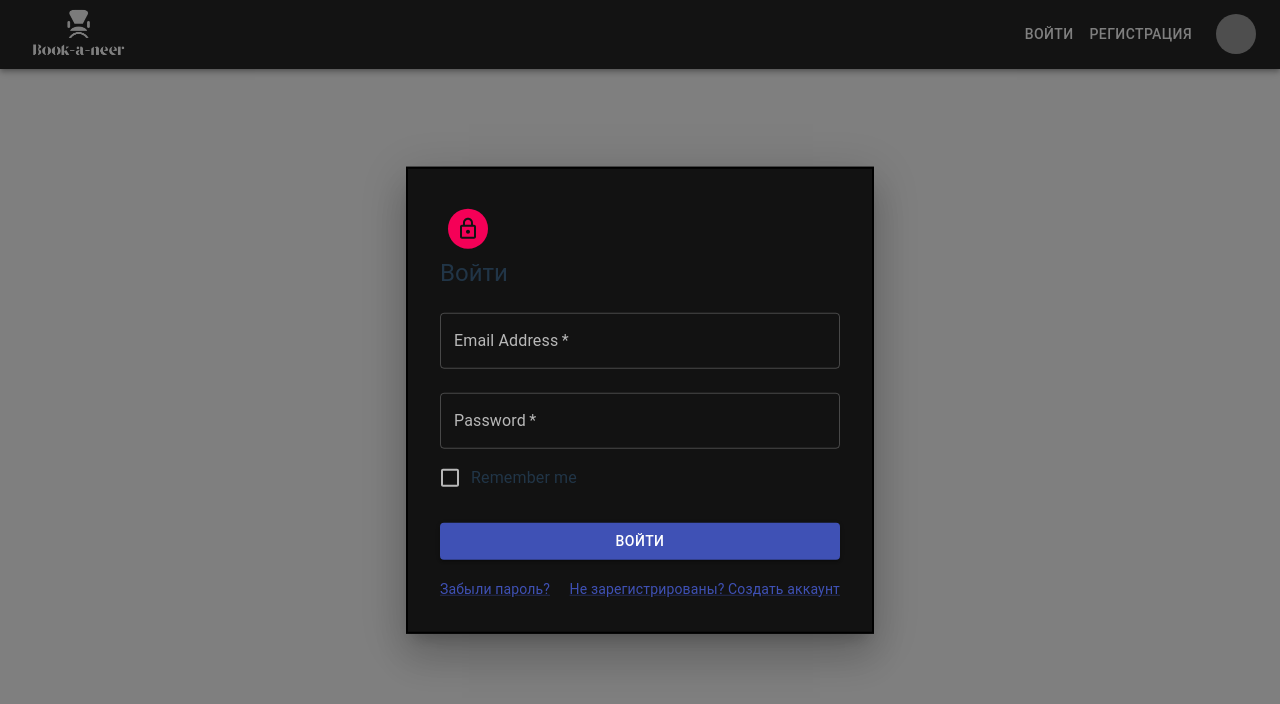
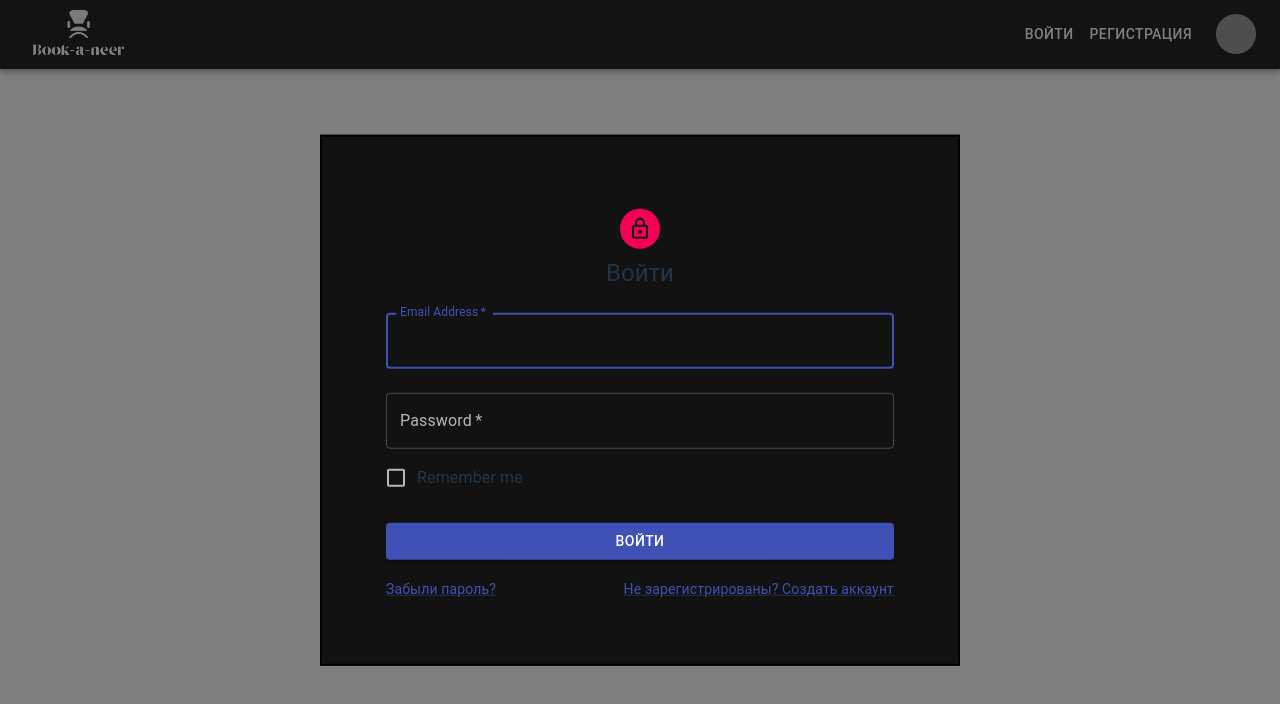
Before and after one commit to imagine2509/my-office-app, a React (Vite) app in the folder client/: page / in a window 1280 px wide. Both pictures are taken after a click on the button "ВОЙТИ". Shown: the top 704 px of the page. Built offline with nearby package versions, Linux system fonts and the light colour scheme; grey boxes are pictures that could not be loaded.

Commit message:
reg modal

```diff
--- a/client/package.json
+++ b/client/package.json
@@ -28,6 +28,7 @@
     "eslint": "^8.45.0",
     "eslint-plugin-react-hooks": "^4.6.0",
     "eslint-plugin-react-refresh": "^0.4.3",
+    "sass": "^1.69.5",
     "typescript": "^5.0.2",
     "vite": "^4.4.5"
   }
--- a/client/src/components/Header/NavMenu.tsx
+++ b/client/src/components/Header/NavMenu.tsx
@@ -1,34 +1,30 @@
 import {
-  Avatar,
   Box,
   Button,
-  Checkbox,
-  FormControlLabel,
-  Grid,
   IconButton,
-  Link,
   Menu,
   MenuItem,
   Modal,
-  TextField,
   Typography,
 } from '@mui/material'
-import {
-  Menu as MenuIcon,
-  LockOutlined as LockOutlinedIcon,
-} from '@mui/icons-material'
+import { Menu as MenuIcon } from '@mui/icons-material'
+
 import { useState } from 'react'
+import Login from '../pages/Login/Login'
+import Register from '../pages/Register/Register'
 
 type MenuProps = {
   burger: boolean
 }
 
-const pages = ['Войти', 'Зарегистрироваться']
+const NavMenu = ({ burger }: MenuProps) => {
+  const [loginOpen, setLoginOpen] = useState(false)
+  const [regOpen, setRegOpen] = useState(false)
 
-const NavMenu = ({ burger }: MenuProps) => {
-  const [open, setOpen] = useState(false)
-  const handleOpen = () => setOpen(true)
-  const handleClose = () => setOpen(false)
+  const handleLoginOpen = () => setLoginOpen(true)
+  const handleLoginClose = () => setLoginOpen(false)
+  const handleRegOpen = () => setRegOpen(true)
+  const handleRegClose = () => setRegOpen(false)
 
   const [anchorElNav, setAnchorElNav] = useState<null | HTMLElement>(null)
 
@@ -38,20 +34,6 @@ const NavMenu = ({ burger }: MenuProps) => {
 
   const handleCloseNavMenu = () => {
     setAnchorElNav(null)
-  }
-
-  const handleSubmit = async (event: React.FormEvent<HTMLFormElement>) => {
-    event.preventDefault()
-    const data = new FormData(event.currentTarget)
-    const res = await fetch('http://localhost:3002/api/user/register', {
-      method: 'POST',
-      headers: {
-        'Content-Type': 'application/json',
-      },
-      body: JSON.stringify(data),
-    })
-    const userData = res.json()
-    console.log(userData)
   }
 
   return burger ? (
@@ -83,11 +65,30 @@ const NavMenu = ({ burger }: MenuProps) => {
         sx={{
           display: { xs: 'block', md: 'none' },
         }}>
-        {pages.map((page) => (
-          <MenuItem key={page} onClick={handleCloseNavMenu}>
-            <Typography textAlign='center'>{page}</Typography>
-          </MenuItem>
-        ))}
+        <MenuItem onClick={handleCloseNavMenu}>
+          <Typography onClick={handleLoginOpen} textAlign='center'>
+            Войти
+          </Typography>
+        </MenuItem>
+        <Modal
+          open={loginOpen}
+          onClose={handleLoginClose}
+          aria-labelledby='modal-modal-title'
+          aria-describedby='modal-modal-description'>
+          <Login />
+        </Modal>
+        <MenuItem onClick={handleCloseNavMenu}>
+          <Typography onClick={handleRegOpen} textAlign='center'>
+            Регистрация
+          </Typography>
+        </MenuItem>
+        <Modal
+          open={regOpen}
+          onClose={handleRegClose}
+          aria-labelledby='modal-modal-title'
+          aria-describedby='modal-modal-description'>
+          <Register />
+        </Modal>
       </Menu>
     </Box>
   ) : (
@@ -99,89 +100,29 @@ const NavMenu = ({ burger }: MenuProps) => {
         mr: 2,
       }}>
       <Button
-        onClick={handleOpen}
+        onClick={handleLoginOpen}
         sx={{ my: 2, color: 'white', display: 'block' }}>
         Войти
       </Button>
       <Modal
-        open={open}
-        onClose={handleClose}
+        open={loginOpen}
+        onClose={handleLoginClose}
         aria-labelledby='modal-modal-title'
         aria-describedby='modal-modal-description'>
-        <Box
-          sx={{
-            position: 'absolute',
-            top: '50%',
-            left: '50%',
-            transform: 'translate(-50%, -50%)',
-            width: 400,
-            bgcolor: 'background.paper',
-            border: '2px solid #000',
-            boxShadow: 24,
-            p: 4,
-          }}>
-          <Avatar sx={{ m: 1, bgcolor: 'secondary.main' }}>
-            <LockOutlinedIcon />
-          </Avatar>
-          <Typography component='h1' variant='h5'>
-            Войти
-          </Typography>
-          <Box
-            component='form'
-            onSubmit={handleSubmit}
-            noValidate
-            sx={{ mt: 1 }}>
-            <TextField
-              margin='normal'
-              required
-              fullWidth
-              id='email'
-              label='Email Address'
-              name='email'
-              autoComplete='email'
-              autoFocus
-            />
-            <TextField
-              margin='normal'
-              required
-              fullWidth
-              name='password'
-              label='Password'
-              type='password'
-              id='password'
-              autoComplete='current-password'
-            />
-            <FormControlLabel
-              control={<Checkbox value='remember' color='primary' />}
-              label='Remember me'
-            />
-            <Button
-              type='submit'
-              fullWidth
-              variant='contained'
-              sx={{ mt: 3, mb: 2 }}>
-              Войти
-            </Button>
-            <Grid container>
-              <Grid item xs>
-                <Link href='#' variant='body2'>
-                  Забыли пароль?
-                </Link>
-              </Grid>
-              <Grid item>
-                <Link href='/signup' variant='body2'>
-                  {'Не зарегистрированы? Создать аккаунт'}
-                </Link>
-              </Grid>
-            </Grid>
-          </Box>
-        </Box>
+        <Login />
       </Modal>
       <Button
         onClick={handleCloseNavMenu}
         sx={{ my: 2, color: 'white', display: 'block' }}>
         Регистрация
       </Button>
+      <Modal
+        open={regOpen}
+        onClose={handleRegClose}
+        aria-labelledby='modal-modal-title'
+        aria-describedby='modal-modal-description'>
+        <Register />
+      </Modal>
     </Box>
   )
 }
--- a/client/src/components/pages/Login/Login.tsx
+++ b/client/src/components/pages/Login/Login.tsx
@@ -2,7 +2,6 @@ import * as React from 'react'
 import {
   Avatar,
   Button,
-  CssBaseline,
   TextField,
   FormControlLabel,
   Checkbox,
@@ -11,72 +10,37 @@ import {
   Box,
   Typography,
   Container,
-  Modal,
 } from '@mui/material'
 import { LockOutlined as LockOutlinedIcon } from '@mui/icons-material'
-
-import { ThemeProvider } from '@mui/material/styles'
-import { mainTheme } from '../../themes/mainTheme'
-import { useState } from 'react'
-
-const style = {
-  position: 'absolute',
-  top: '50%',
-  left: '50%',
-  transform: 'translate(-50%, -50%)',
-  width: 400,
-  bgcolor: 'background.paper',
-  border: '2px solid #000',
-  boxShadow: 24,
-  p: 4,
-}
+import styles from './style.module.scss'
 
 export default function Login() {
   // handle form submit. TODO: replace console.log with actual query to server
-  const handleSubmit = (event: React.FormEvent<HTMLFormElement>) => {
+  const handleSubmit = async (event: React.FormEvent<HTMLFormElement>) => {
     event.preventDefault()
-    const data = new FormData(event.currentTarget)
-    console.log({
-      email: data.get('email'),
-      password: data.get('password'),
+    const data = Object.fromEntries(new FormData(event.currentTarget))
+
+    const res = await fetch('http://localhost:3002/api/user/register', {
+      method: 'POST',
+      headers: {
+        'Content-Type': 'application/json',
+      },
+      body: JSON.stringify(data),
     })
+    const userData = await res.json()
+    console.log(userData)
   }
 
-  // modal state. TODO: transfer this to RTK actions and navBar
-
-  const [open, setOpen] = useState(false)
-  const handleClose = () => setOpen(false)
-
   return (
-    <ThemeProvider theme={mainTheme}>
-      <Modal
-        open={open}
-        onClose={handleClose}
-        aria-labelledby='modal-modal-title'
-        aria-describedby='modal-modal-description'>
-        <Box
-          sx={{
-            position: 'absolute',
-            top: '50%',
-            left: '50%',
-            transform: 'translate(-50%, -50%)',
-            width: 400,
-            bgcolor: 'background.paper',
-            border: '2px solid #000',
-            boxShadow: 24,
-            p: 4,
-          }}>
+    <Container component='main' maxWidth='xs'>
+      <Box className={styles.modal} sx={{ bgcolor: 'background.paper' }}>
         <Avatar sx={{ m: 1, bgcolor: 'secondary.main' }}>
           <LockOutlinedIcon />
         </Avatar>
         <Typography component='h1' variant='h5'>
           Войти
         </Typography>
-          <Box
-            component='form'
-            onSubmit={handleSubmit}
-            noValidate
-            sx={{ mt: 1 }}>
+        <Box component='form' onSubmit={handleSubmit} noValidate sx={{ mt: 1 }}>
           <TextField
             margin='normal'
             required
@@ -122,7 +86,6 @@ export default function Login() {
           </Grid>
         </Box>
       </Box>
-      </Modal>
-    </ThemeProvider>
+    </Container>
   )
 }
--- /dev/null
+++ b/client/src/components/pages/Login/style.module.scss
@@ -0,0 +1,13 @@
+.modal {
+  position: absolute;
+  display: flex;
+  flex-direction: column;
+  align-items: center;
+  top: 50%;
+  left: 50%;
+  transform: translate(-50%, -50%);
+  width: 400;
+  border: 2px solid #000;
+  box-shadow: 24px;
+  padding: 4rem;
+}
--- /dev/null
+++ b/client/src/components/pages/Register/style.module.scss
@@ -0,0 +1,13 @@
+.modal {
+  position: absolute;
+  display: flex;
+  flex-direction: column;
+  align-items: center;
+  top: 50%;
+  left: 50%;
+  transform: translate(-50%, -50%);
+  width: 400;
+  border: 2px solid #000;
+  box-shadow: 24px;
+  padding: 4rem;
+}
```
Also changed, not shown: client/src/components/pages/Register/Register.tsx (+8 -34 lines), 1 other file (tests, documents, lock files or other folders). Lines whose indentation alone changed are shown as unchanged.
